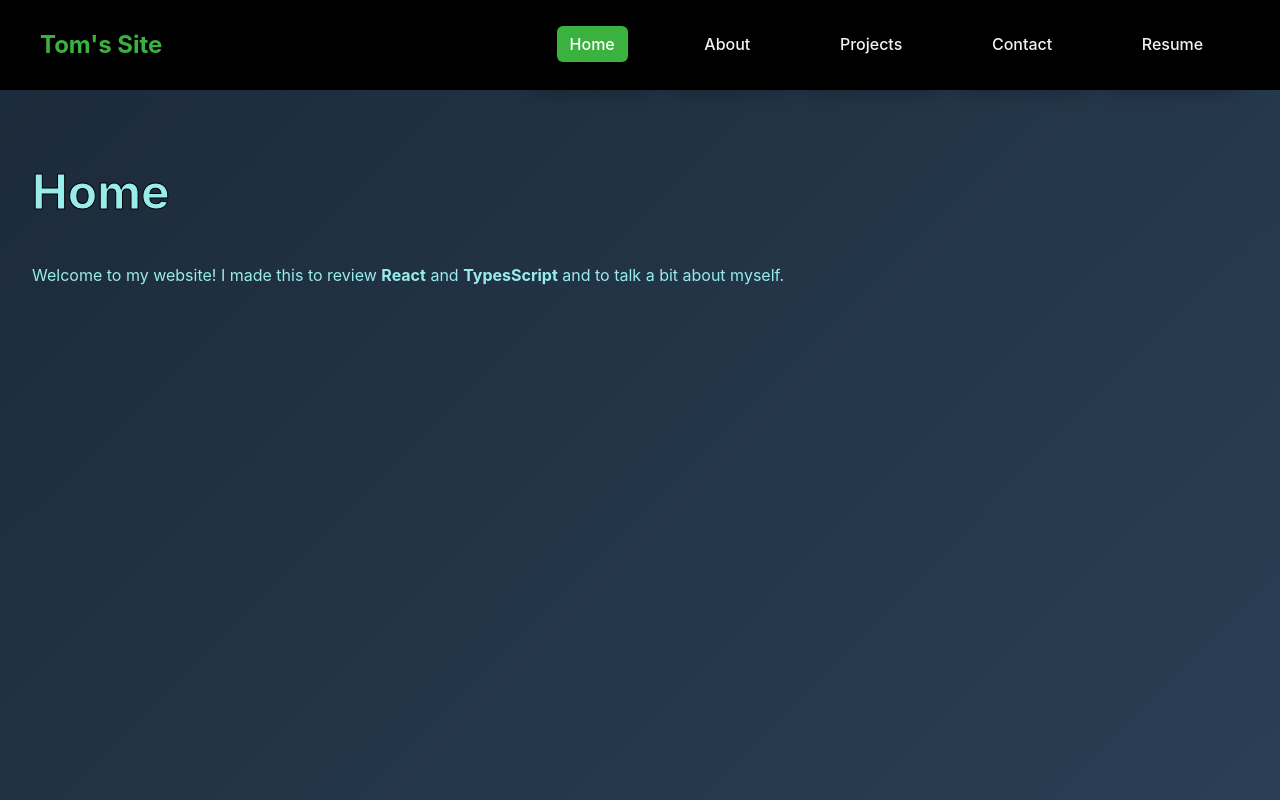
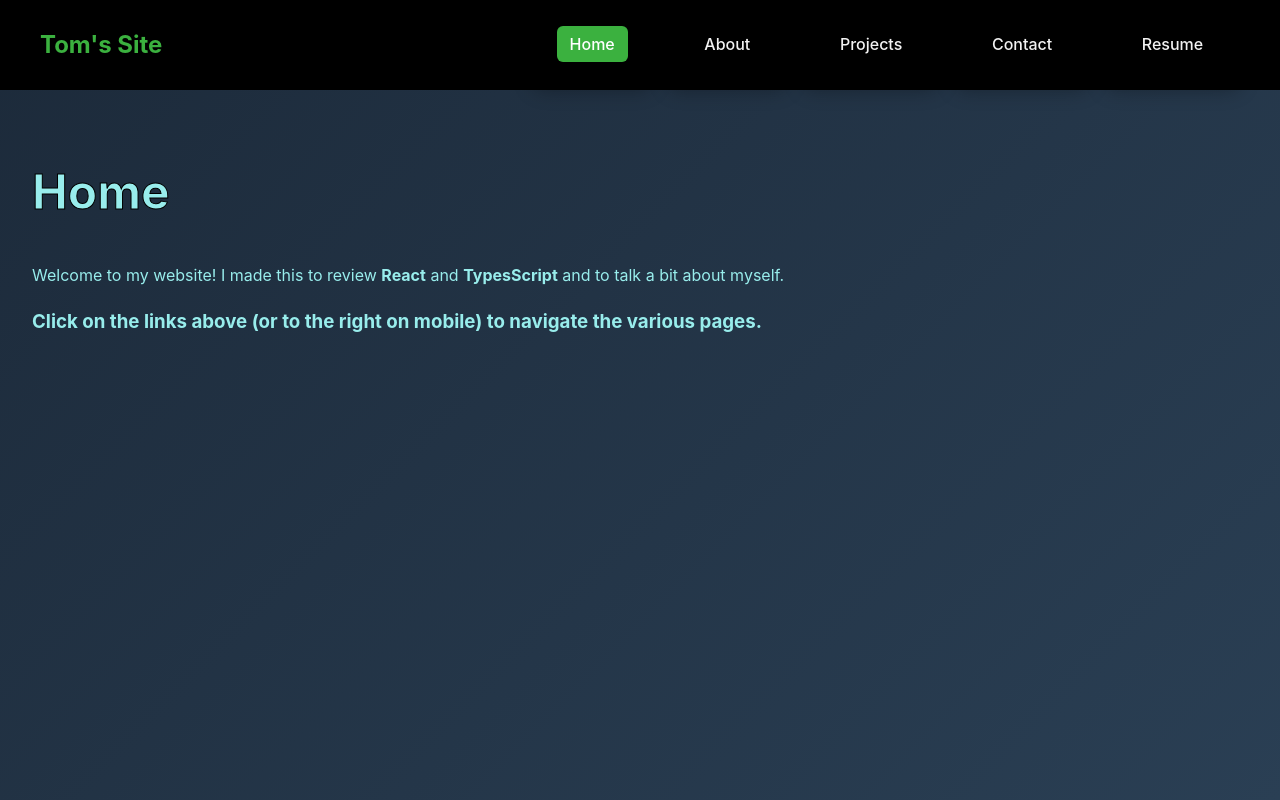
Before and after one commit to tconrad1/typescript-react-review, a React (Create React App) app: page / in a window 1280 px wide. Built offline with nearby package versions, Linux system fonts and the light colour scheme.

Commit message:
home page tweak

```diff
--- a/src/Home.tsx
+++ b/src/Home.tsx
@@ -5,6 +5,7 @@ const Home = () => {
         <div >
             <h1>Home</h1>
             <p>Welcome to my website! I made this to review <b>React</b> and <b>TypesScript</b> and to talk a bit about myself. </p>
+            <h3>Click on the links above (or to the right on mobile) to navigate the various pages. </h3>
         </div>
     );
 };
```
